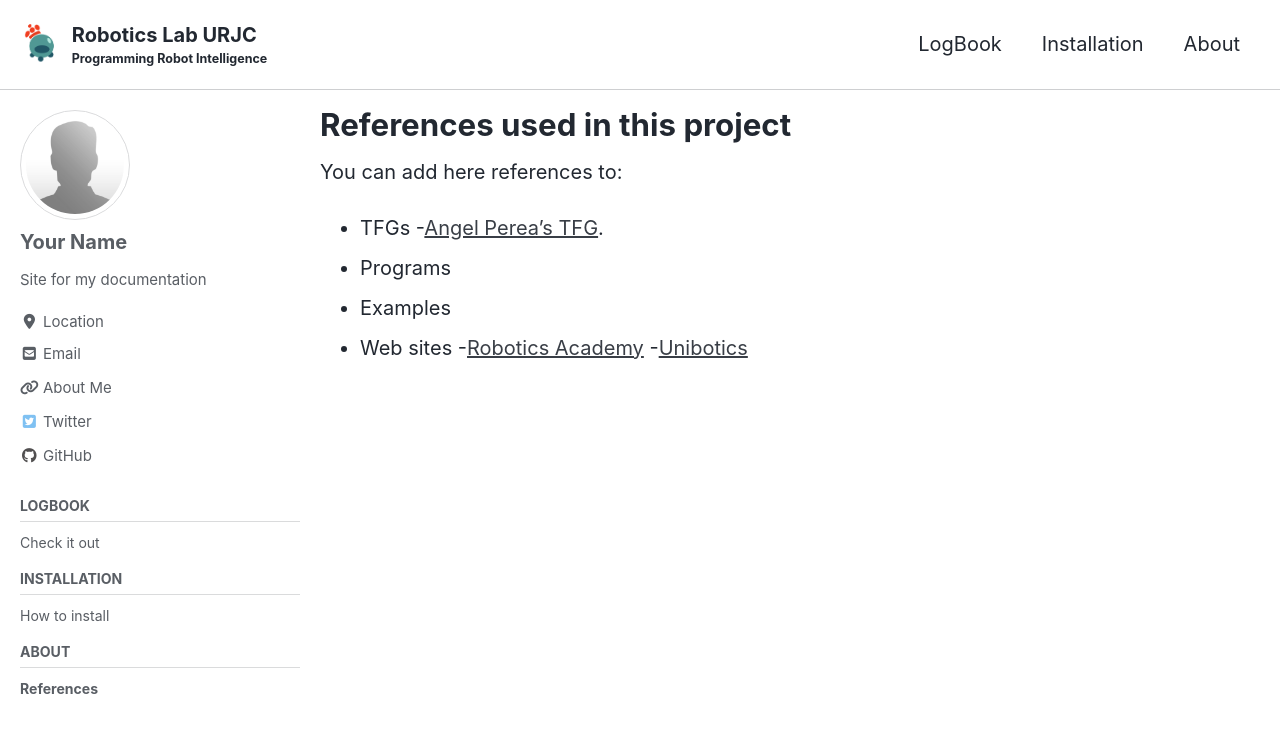
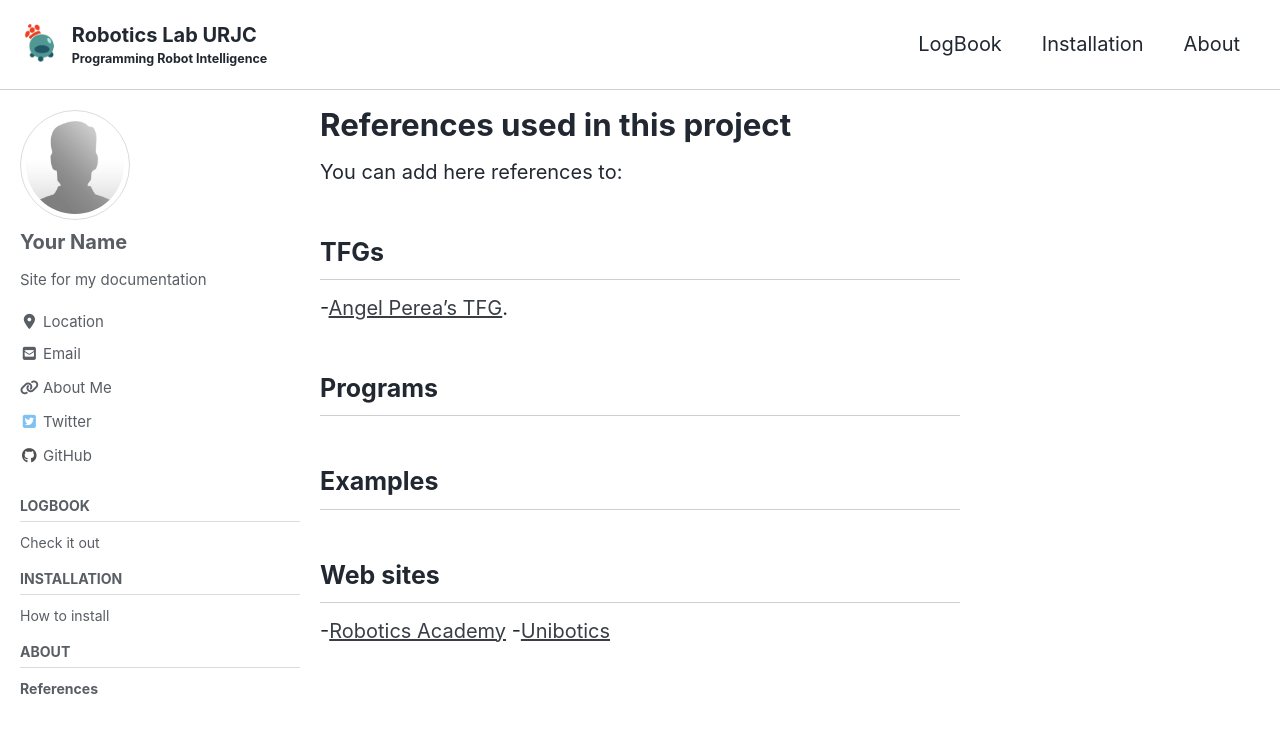
Before and after one commit to RoboticsLabURJC/2021-tfg-claudia-alvarez, a Jekyll site: the page built from docs/_pages/references.md, in a window 1280 px wide and 900 px high. Shown: the top 733 px of the window. Built offline with Jekyll 4.4.1, drawn with Linux system fonts in a browser that asks for light colours; cached includes are drawn as plain includes; nearby versions of some CDN libraries.

```diff
--- a/docs/_pages/references.md
+++ b/docs/_pages/references.md
@@ -8,10 +8,10 @@ sidebar:
 
 You can add here references to:
 
-- TFGs
+## TFGs
   -[Angel Perea's TFG](https://gsyc.urjc.es/jmplaza/students/tfg-kibotics-analytics-angel_perea-2020.pdf).
-- Programs
-- Examples
-- Web sites
+## Programs
+## Examples
+## Web sites
   -[Robotics Academy](https://jderobot.github.io/RoboticsAcademy/)
   -[Unibotics](https://unibotics.org/)
```
